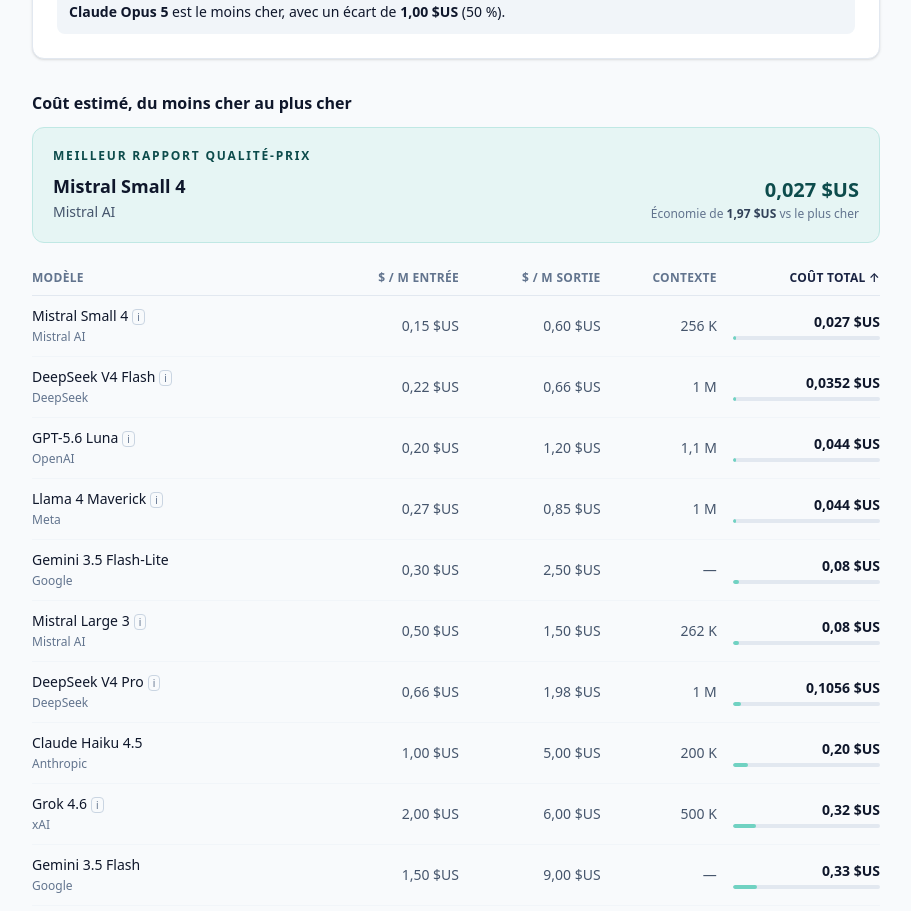
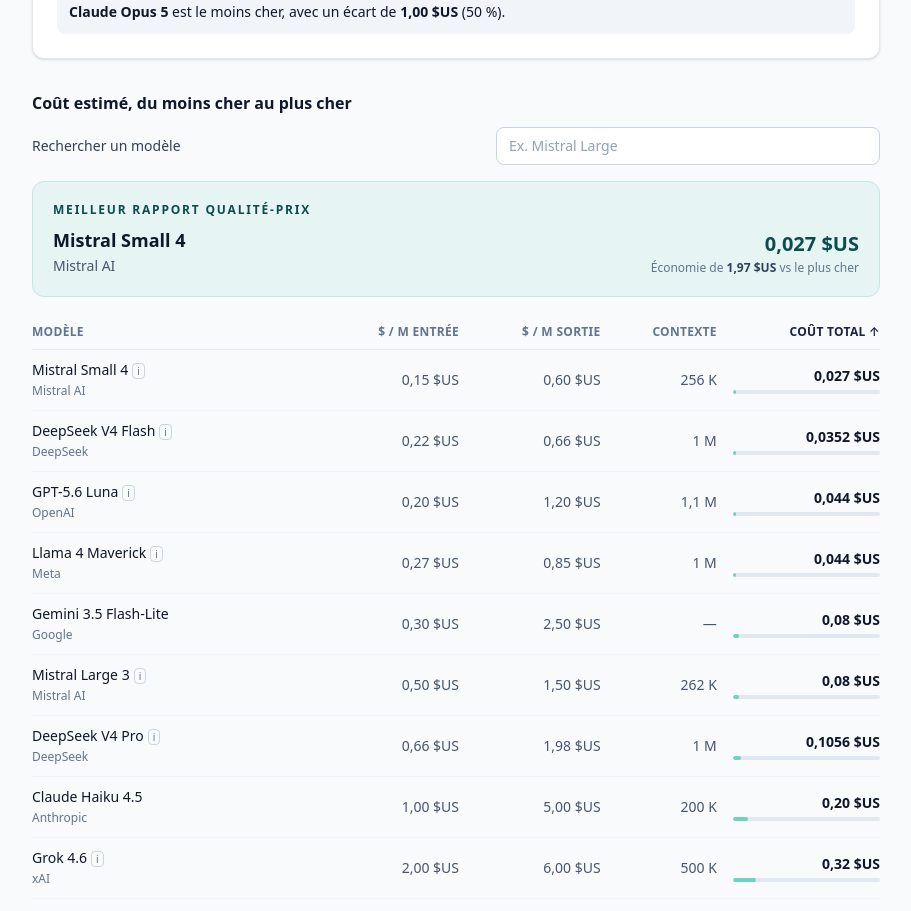
Before and after one commit to quickscale-ai/llm-cost-lab, a React (Vite) app: page / in a window 1280 px wide. Shown: the part 920-1831 px from the top of the page, without its empty margins (184-1095 px from the left). Built offline with nearby package versions, Linux system fonts and the light colour scheme.

Commit message:
Ajouter la recherche de modèles dans le tableau des coûts

```diff
--- a/src/App.tsx
+++ b/src/App.tsx
@@ -5,6 +5,7 @@
 import { rankByCost, agenticToUsage, totalCalls, computeCost, compareCosts } from './lib/pricing'
 import type { Currency } from './lib/format'
 import { formatDate, formatTokens } from './lib/format'
+import { filterModelsByName } from './lib/search'
 import { CurrencyToggle } from './components/CurrencyToggle'
 import { ProviderFilter } from './components/ProviderFilter'
 import { VolumeSimulator } from './components/VolumeSimulator'
@@ -30,6 +31,7 @@
   const [currency, setCurrency] = useState<Currency>('USD')
   // Un ensemble vide signifie « aucun filtre » : tous les fournisseurs sont affichés.
   const [selectedProviders, setSelectedProviders] = useState<Set<Provider>>(new Set())
+  const [modelSearch, setModelSearch] = useState('')
   const [comparisonSelection, setComparisonSelection] = useState<[string, string]>(() => [
     MODELS[0]?.id ?? '',
     MODELS[1]?.id ?? '',
@@ -49,7 +51,11 @@
   }, [visibleModels, comparisonSelection])
 
   const activeUsage = mode === 'agentic' ? agenticToUsage(agenticParams) : usage
-  const breakdowns = useMemo(() => rankByCost(visibleModels, activeUsage), [visibleModels, activeUsage])
+  const searchedModels = useMemo(
+    () => filterModelsByName(visibleModels, modelSearch),
+    [visibleModels, modelSearch],
+  )
+  const breakdowns = useMemo(() => rankByCost(searchedModels, activeUsage), [searchedModels, activeUsage])
   const comparisonCosts = useMemo(() => {
     const [firstModel, secondModel] = selectedComparisonModels
     if (!firstModel || !secondModel) return { first: undefined, second: undefined, comparison: undefined }
@@ -179,7 +185,32 @@
           <h2 id="results-heading" className="text-base font-semibold">
             Coût estimé, du moins cher au plus cher
           </h2>
-          <div className="mt-3">
+          <div className="mt-3 flex flex-col gap-2 sm:flex-row sm:items-center sm:justify-between">
+            <label htmlFor="model-search" className="text-sm font-medium text-slate-700 dark:text-slate-300">
+              Rechercher un modèle
+            </label>
+            <div className="relative w-full sm:max-w-sm">
+              <input
+                id="model-search"
+                type="search"
+                value={modelSearch}
+                onChange={(event) => setModelSearch(event.target.value)}
+                placeholder="Ex. Mistral Large"
+                className="w-full rounded-lg border border-slate-300 bg-white px-3 py-2 pr-10 text-sm text-slate-900 outline-none placeholder:text-slate-400 focus:border-brand-600 focus:ring-2 focus:ring-brand-100 dark:border-slate-700 dark:bg-slate-900 dark:text-slate-100 dark:placeholder:text-slate-500 dark:focus:border-brand-500 dark:focus:ring-slate-700"
+              />
+              {modelSearch !== '' && (
+                <button
+                  type="button"
+                  onClick={() => setModelSearch('')}
+                  aria-label="Effacer la recherche"
+                  className="absolute inset-y-0 right-0 px-3 text-slate-500 hover:text-slate-800 focus-visible:outline-2 focus-visible:outline-offset-[-2px] focus-visible:outline-brand-600 dark:text-slate-400 dark:hover:text-slate-200"
+                >
+                  ×
+                </button>
+              )}
+            </div>
+          </div>
+          <div className="mt-4">
             <BestValueCard breakdowns={breakdowns} currency={currency} />
           </div>
           <div className="mt-4">
@@ -187,6 +218,11 @@
               breakdowns={breakdowns}
               currency={currency}
               tasksCount={mode === 'agentic' ? agenticParams.tasks : undefined}
+              emptyMessage={
+                modelSearch.trim() !== ''
+                  ? 'Aucun modèle ne correspond à cette recherche.'
+                  : 'Aucun modèle ne correspond au filtre fournisseur sélectionné.'
+              }
             />
           </div>
         </section>
--- a/src/components/PricingTable.tsx
+++ b/src/components/PricingTable.tsx
@@ -11,6 +11,8 @@
   currency: Currency
   /** Si fourni, affiche une colonne « Coût / tâche » calculée sur ce nombre de tâches. */
   tasksCount?: number
+  /** Message affiché quand les filtres ne retournent aucun modèle. */
+  emptyMessage?: string
 }
 
 const BASE_COLUMNS: { key: SortKey; label: string; align: 'left' | 'right' }[] = [
@@ -67,7 +69,7 @@
   )
 }
 
-export function PricingTable({ breakdowns, currency, tasksCount }: Props) {
+export function PricingTable({ breakdowns, currency, tasksCount, emptyMessage }: Props) {
   const [sortKey, setSortKey] = useState<SortKey>('cost')
   const [ascending, setAscending] = useState(true)
 
@@ -100,7 +102,7 @@
   if (breakdowns.length === 0) {
     return (
       <p className="rounded-lg border border-dashed border-slate-300 p-8 text-center text-sm text-slate-500 dark:border-slate-700 dark:text-slate-400">
-        Aucun modèle ne correspond au filtre sélectionné.
+        {emptyMessage ?? 'Aucun modèle ne correspond au filtre sélectionné.'}
       </p>
     )
   }
--- /dev/null
+++ b/src/lib/search.ts
@@ -0,0 +1,21 @@
+import type { Model } from '../data/models'
+
+/**
+ * Rend un texte comparable pour une recherche tolérante à la casse et aux accents.
+ */
+export function normalizeSearchText(value: string): string {
+  return value.normalize('NFD').replace(/\p{Diacritic}/gu, '').toLowerCase()
+}
+
+/**
+ * Conserve les modèles dont le nom contient la recherche.
+ *
+ * Une recherche vide, y compris après suppression des espaces superflus,
+ * n'applique aucun filtre. L'ordre de la liste reçue est conservé.
+ */
+export function filterModelsByName(models: Model[], query: string): Model[] {
+  const normalizedQuery = normalizeSearchText(query.trim())
+  if (normalizedQuery === '') return models
+
+  return models.filter((model) => normalizeSearchText(model.name).includes(normalizedQuery))
+}
```
Also changed, not shown: 1 other file (tests, documents, lock files or other folders).
